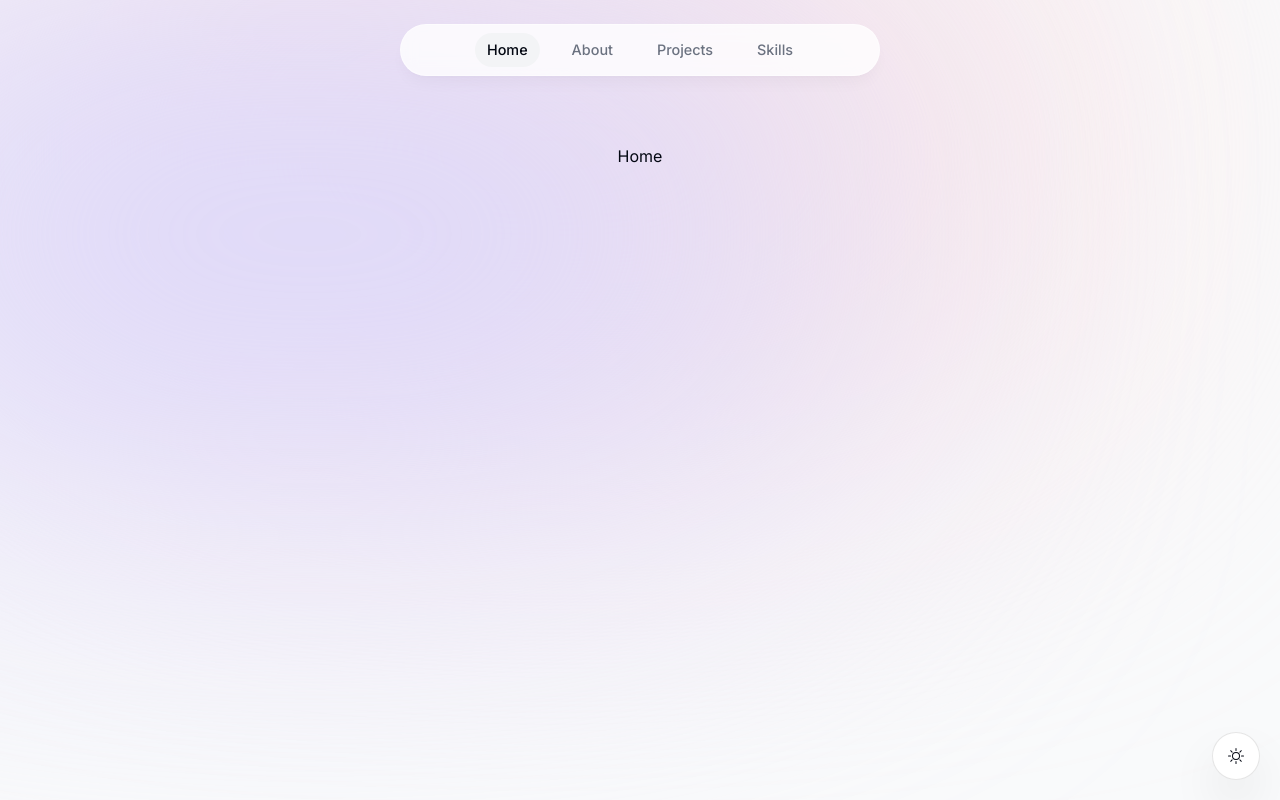
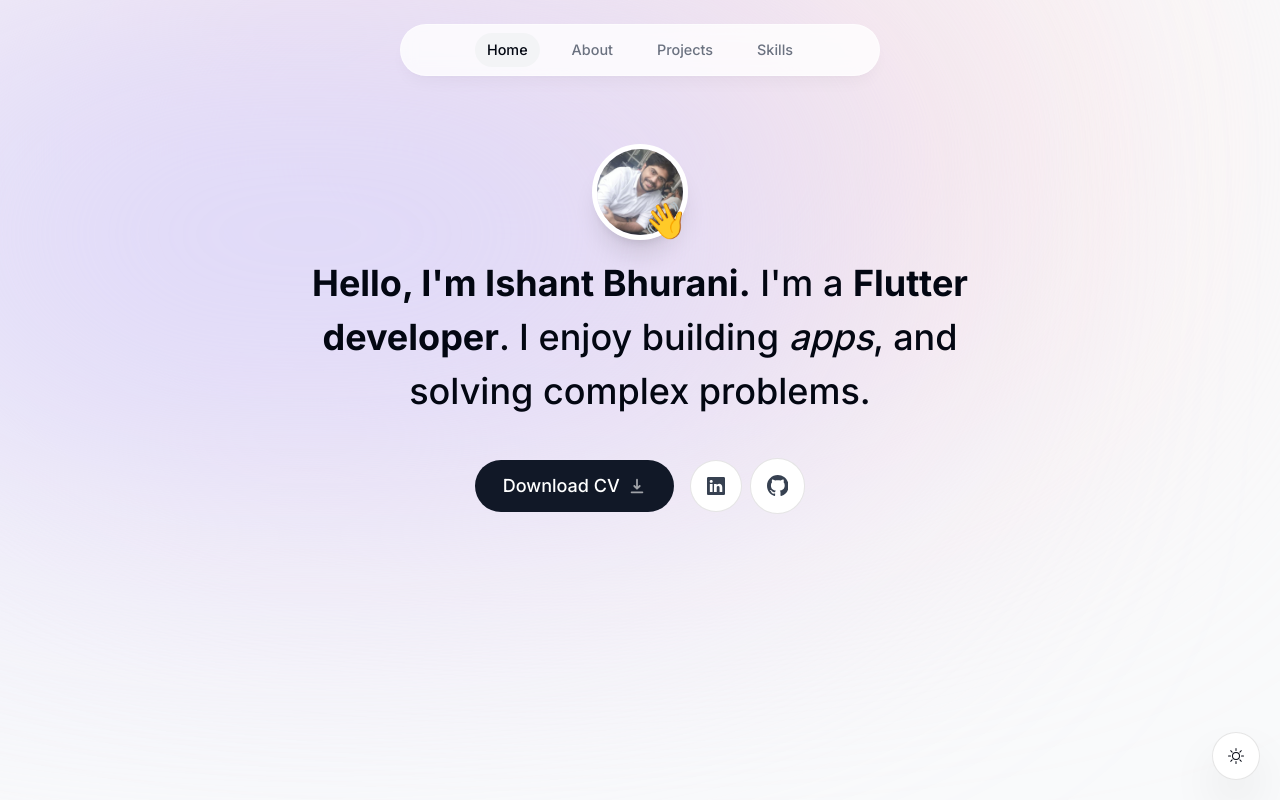
Before and after one commit to ishantbhurani/next-portfolio, a Next.js app: page / in a window 1280 px wide. Built offline with nearby package versions, Linux system fonts and the light colour scheme.

Commit message:
add intro section

```diff
--- a/app/page.tsx
+++ b/app/page.tsx
@@ -1,3 +1,9 @@
+import Intro from "@/components/intro";
+
 export default function Home() {
-  return <main className="flex flex-col items-center px-4">Home</main>;
+  return (
+    <main className="flex flex-col items-center px-4">
+      <Intro />
+    </main>
+  );
 }
--- /dev/null
+++ b/components/intro.tsx
@@ -0,0 +1,95 @@
+"use client";
+
+import Image from "next/image";
+import { motion } from "framer-motion";
+import { BsGithub, BsLinkedin } from "react-icons/bs";
+import { HiDownload } from "react-icons/hi";
+import avatarImg from "@/public/avatarImg.jpg";
+import { useSectionInView } from "@/lib/hooks";
+
+export default function Intro() {
+  const { ref } = useSectionInView("Home", 0.5);
+
+  return (
+    <section
+      id="home"
+      ref={ref}
+      className="mb-28 max-w-[50rem] text-center sm:mb-0 scroll-mt-[100rem]"
+    >
+      <div className="flex items-center justify-center">
+        <div className="relative">
+          <motion.div
+            initial={{ opacity: 0, scale: 0 }}
+            animate={{ opacity: 1, scale: 1 }}
+            transition={{ type: "tween", duration: 0.2 }}
+          >
+            <Image
+              src={avatarImg}
+              alt="Ishant Bhurani"
+              quality="95"
+              priority={true}
+              className="h-24 w-24 rounded-full object-cover border-[0.35rem] border-white shadow-xl"
+            />
+          </motion.div>
+          <motion.span
+            className="text-4xl absolute bottom-0 right-0"
+            initial={{ opacity: 0, scale: 0 }}
+            animate={{ opacity: 1, scale: 1 }}
+            transition={{
+              type: "spring",
+              stiffness: 125,
+              delay: 0.1,
+              duration: 0.7,
+            }}
+          >
+            👋
+          </motion.span>
+        </div>
+      </div>
+
+      <motion.h1
+        className="mb-10 mt-4 px-4 text-2xl font-medium !leading-[1.5] sm:text-4xl"
+        initial={{ opacity: 0, y: 100 }}
+        animate={{ opacity: 1, y: 0 }}
+      >
+        <span className="font-bold">Hello, I&apos;m Ishant Bhurani.</span>{" "}
+        I&apos;m a <span className="font-bold">Flutter developer</span>. I enjoy
+        building <span className="italic">apps</span>, and solving complex
+        problems.
+      </motion.h1>
+
+      <motion.div
+        className="flex flex-col sm:flex-row items-center justify-center gap-4 px-4 text-lg font-medium"
+        initial={{ opacity: 0, y: 100 }}
+        animate={{ opacity: 1, y: 0 }}
+        transition={{ delay: 0.1 }}
+      >
+        <a
+          href="/Ishant_Bhurani_Resume.pdf"
+          download
+          className="group bg-gray-900 text-white px-7 py-3 flex items-center gap-2 rounded-full outline-none focus:scale-110 hover:scale-110 hover:bg-gray-950 active:scale-105 transition"
+        >
+          Download CV{" "}
+          <HiDownload className="opacity-60 group-hover:translate-y-1 transition" />
+        </a>
+        <div className="flex gap-2 items-center justify-center">
+          <a
+            href="https://www.linkedin.com/in/ishant-bhurani"
+            target="_blank"
+            className="bg-white p-4 text-gray-700 flex items-center gap-2 rounded-full outline-none focus:scale-[1.15] hover:scale-[1.15] hover:text-gray-950 active:scale-105 transition borderBlack dark:bg-white/10 dark:text-white/60"
+          >
+            <BsLinkedin />
+          </a>
+
+          <a
+            href="https://github.com/ishantbhurani"
+            target="_blank"
+            className="bg-white p-4 text-gray-700 flex items-center gap-2 rounded-full text-[1.35rem] outline-none focus:scale-[1.15] hover:scale-[1.15] hover:text-gray-950 active:scale-105 transition borderBlack dark:bg-white/10 dark:text-white/60"
+          >
+            <BsGithub />
+          </a>
+        </div>
+      </motion.div>
+    </section>
+  );
+}
--- /dev/null
+++ b/lib/hooks.ts
@@ -0,0 +1,16 @@
+import { useEffect } from 'react'
+import { useInView } from 'react-intersection-observer'
+import type { SectionName } from './types'
+import { useActiveSectionContext } from '@/context/active-section-context'
+
+export function useSectionInView(sectionName: SectionName, threshold = 0.75) {
+  const { ref, inView } = useInView({ threshold })
+  const { setActiveSection, timeOfLastClick } = useActiveSectionContext()
+
+  useEffect(() => {
+    if (inView && Date.now() - timeOfLastClick > 1000)
+      setActiveSection(sectionName)
+  }, [inView, timeOfLastClick, sectionName, setActiveSection])
+
+  return { ref }
+}
```
